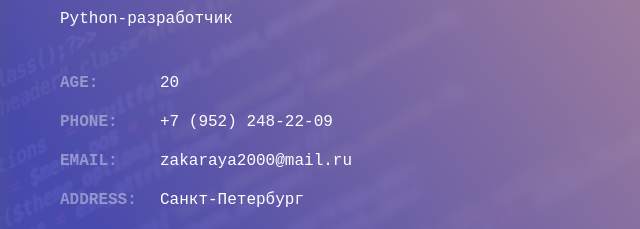
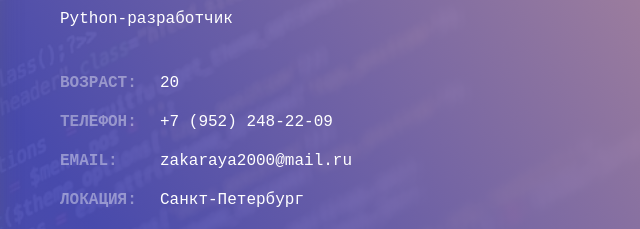
Before and after one commit to Zakaraya/resume, a plain HTML site: page index.html in a window 1280 px wide. Shown: the part 183-412 px from the top of the page, 410-1050 px from the left. Drawn offline with Linux system fonts and the light colour scheme.

Commit message:
Update index.html

```diff
--- a/index.html
+++ b/index.html
@@ -28,13 +28,13 @@
                 <p class="personal-profile__work">Python-разработчик</p>
                 <div class="personal-profile__contacts">
                     <dl class="contact-list contact-list__opacity-titles">
-                        <dt>Age:</dt>
+                        <dt>Возраст:</dt>
                         <dd>20</dd>
-                        <dt>Phone:</dt>
+                        <dt>Телефон:</dt>
                         <dd><a href="tel:82344563333">+7 (952) 248-22-09</a></dd>
                         <dt>Email:</dt>
                         <dd><a href="mailto:mail@mail.com">zakaraya2000@mail.ru</a></dd>
-                        <dt>Address:</dt>
+                        <dt>Локация:</dt>
                         <dd>Санкт-Петербург</dd>
                     </dl>
                 </div>
```
